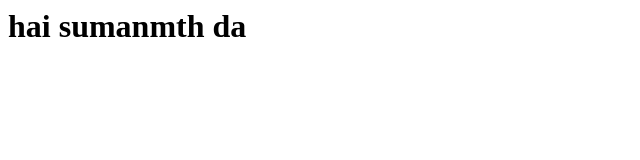
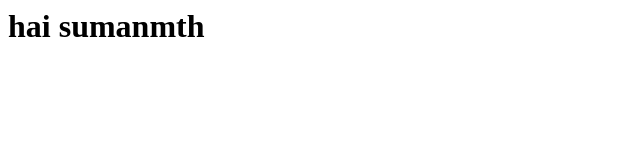
Before and after one commit to sumanth39/sumanth-123, a plain HTML site: page index.html in a window 1280 px wide. Shown: the full height of the page, 0-640 px from the left. Drawn offline with Linux system fonts and the light colour scheme.

Commit message:
Update index.html

```diff
--- a/index.html
+++ b/index.html
@@ -1 +1 @@
-<h1>hai sumanmth da</h1>
+<h1>hai sumanmth</h1>
```
